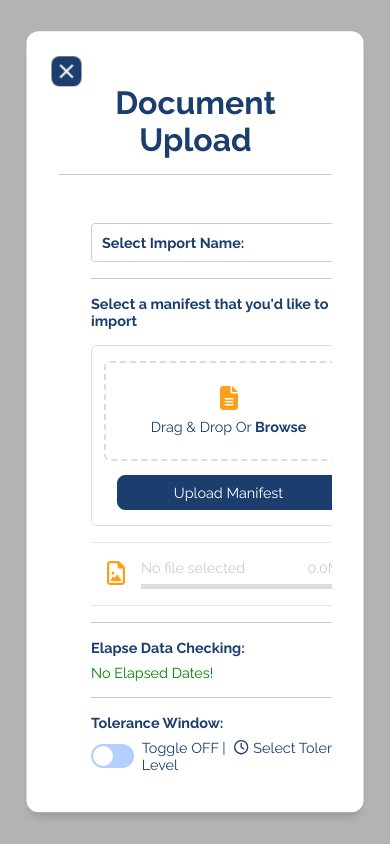
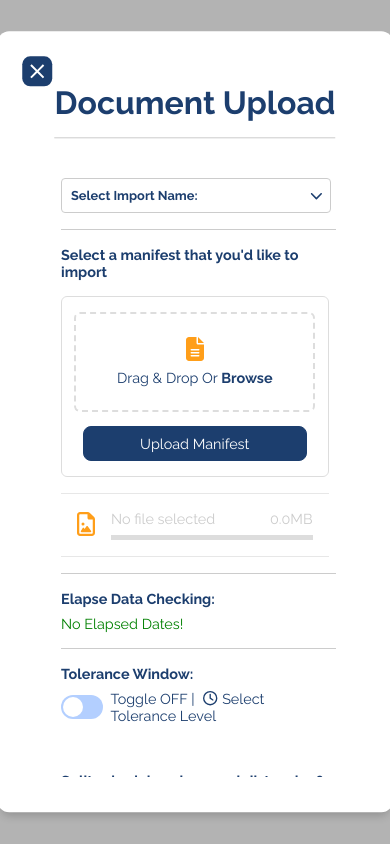
Before and after one commit to nikkibrooks2389/skyhop-frontend-exercise, a React (Create React App) app: page / in a window 390 px wide. Both pictures are taken after a click on the button "Document Upload". Built offline with nearby package versions, Linux system fonts and the light colour scheme.

Commit message:
Update RadioSelect component for assignment styling and responsive design
- Revise RadioSelect component styles to align with assignment specifications.
- Implement responsive adjustments to ensure proper display across various screen sizes.

```diff
--- a/src/App.js
+++ b/src/App.js
@@ -1,8 +1,9 @@
 
-import React, { useState } from 'react';
+import React, { useState, useEffect } from 'react';
 import Button from './components/UI/Button/Button';
 import CustomModal from './components/UI/Modal/CustomModal';
 import DocumentUpload from './components/DocumentUpload/DocumentUpload';
+import { useTheme } from '@mui/material/styles';
 import './App.css';
 
 
@@ -10,15 +11,50 @@ import './App.css';
 
 function App() {
   const [showModal, setShowModal] = useState(false);
+  const [dynamicWidth, setDynamicWidth] = useState('900px'); // Default width
 
   const handleOpenModal = () => setShowModal(true);
   const handleCloseModal = () => setShowModal(false);
+
+  const theme = useTheme();
+
+  useEffect(() => {
+    const handleResize = () => {
+      const screenWidth = window.innerWidth;
+      let width = '900px'; // Default width for large screens
+
+      // Define breakpoints for medium and small screens
+      const mediumScreenWidth = theme.breakpoints.values.md; // Example medium screen width
+      const smallScreenWidth = theme.breakpoints.values.sm; // Example small screen width
+
+      // Set width based on screen size
+      if (screenWidth <= smallScreenWidth) {
+        width = '85vw'; // Full width for small screens
+      } else if (screenWidth <= mediumScreenWidth) {
+        width = '550px'; // Adjust width for medium screens
+      }
+
+      setDynamicWidth(width);
+    };
+
+    // Calculate initial width and add resize event listener
+    handleResize();
+    window.addEventListener('resize', handleResize);
+
+    // Clean up event listener on component unmount
+    return () => {
+      window.removeEventListener('resize', handleResize);
+    };
+  }, []); // Empty dependency array ensures effect runs only once on mount
+
+
   return (
     <div className="App">
       <Button type="primary" onClick={handleOpenModal}>Document Upload </Button>
       <CustomModal open={showModal} handleClose={handleCloseModal}
         ariaLabelledby="document-upload-modal"
         ariaDescribedby="modal-to-upload-documents"
+        width={dynamicWidth}
         closeButtonStyle={{
           backgroundColor: '#1C3E6E',
           padding: '.2rem',
@@ -29,6 +65,7 @@ function App() {
             color: 'white',
           },
         }}>
+
         <DocumentUpload onClose={handleCloseModal} />
       </CustomModal>
     </div>
--- a/src/components/DocumentUpload/ClientSelector/ClientSelector.js
+++ b/src/components/DocumentUpload/ClientSelector/ClientSelector.js
@@ -47,7 +47,7 @@ const ClientSelector = ({ label, options = [], options2 = [], radioValue, select
                             options={option.values}
                             value={selectValues[index].value} // Access value based on index
                             onChange={(selectedValue) => handleSelectInputChange(selectedValue, index)}
-                            style={{ width: "150px" }}
+                            style={{ width: "125px" }}
                         />
                         <FontAwesomeIcon className="clock-icon" icon={faClock} />
                     </div>
--- a/src/components/DocumentUpload/DocumentUpload.css
+++ b/src/components/DocumentUpload/DocumentUpload.css
@@ -5,34 +5,33 @@
     margin-bottom: 0;
 }
 .document-upload{
-    overflow-y: auto; /* Add overflow property to enable vertical scrolling */
-    max-height: 100%;
+
+    height: 100%;
 
 }
 .document-upload-form {
-
-    /* This container now simply serves as a wrapper for the form */
-    padding:2rem;
+    padding:1.5rem 2rem ;
+    overflow-y: auto;
+    height:calc(100% - 9rem);
 }
 
 .form-content-top {
     display: flex;
-    width: 100%;
-    flex-direction: row; /* Ensures children are laid out in a row */
-    gap: 3rem; /* Optional: Adds some space between the sections */
+    max-width: 100%;
+    flex-direction: row;
+    gap: 3rem;
 
 }
 
 
 .form-section-top-left {
-    flex: 60%; /* Takes up 60% of the space */
+    flex: 60%;
     display: flex;
-    flex-direction: column; /* Ensures children are laid out in a column */
-
+    flex-direction: column;
 }
 
 .form-section-top-right {
-    flex: 40%; /* Takes up 40% of the space */
+    flex: 40%;
 }
 
 .form-section-bottom {
@@ -46,3 +45,18 @@
 .form-section-bottom .buttons-wrapper {
    padding-top: 1rem;
 }
+
+@media only screen and (max-width: 960px) {
+    .form-content-top {
+      flex-direction: column;
+
+    }
+
+    .form-section-top-left,
+    .form-section-top-right {
+      flex: none;
+      width: 100%;
+      justify-content: center;
+
+    }
+  }
--- a/src/components/DocumentUpload/DocumentUpload.js
+++ b/src/components/DocumentUpload/DocumentUpload.js
@@ -37,6 +37,7 @@ const DocumentUpload = () => {
         { key: "Testing Center 3", values: ["client5", "client6"] },
         { key: "Testing Center 4", values: ["client7", "client8"] },
     ];
+
 
     // Event handlers
     const handleChange = (value) => {
@@ -125,13 +126,14 @@ const DocumentUpload = () => {
 
                     </div>
                 </div>
-                <SectionWrapper style={{ marginTop: "2rem", display: "flex", flexDirection: "column", alignItems: "center", justifyContent: "center" }} header="Data in the import file is correct. Please press Continue to import">
+                <SectionWrapper style={{ marginTop: "2rem", display: "flex", flexDirection: "column", alignItems: "center", justifyContent: "center" }} header="Data in the import file is correct. Please press Continue to import.">
                     <div className="form-section-bottom">
                         <div className="buttons-wrapper">
-                            <Button type="primary">
+
+                            <Button type="primary" style={{ margin: ".5rem" }}>
                                 Continue Import
                             </Button>
-                            <Button type="outlined">
+                            <Button type="outlined" style={{ margin: ".5rem" }}>
                                 Cancel
                             </Button>
                         </div>
--- a/src/components/UI/CustomSelect/CustomSelect.css
+++ b/src/components/UI/CustomSelect/CustomSelect.css
@@ -15,15 +15,15 @@
   .custom-select-control .chevron{
     color:var(--primaryBlue);
     font-size: .8rem;
-    padding: 10px;
+    padding: 10px 7px;
   }
 
   .select-value{
     color:var(--primaryBlue);
-    font-size: .9rem;
+    font-size: .8rem;
     font-weight: 700;
     font-family: "Raleway", sans-serif;
-    padding: 10px;
+    padding: 9px;
   }
   .custom-options {
     position: absolute;
--- a/src/components/UI/Modal/CustomModal.js
+++ b/src/components/UI/Modal/CustomModal.js
@@ -31,6 +31,7 @@ const defaultStyle = {
   boxShadow: '0 8px 10px -5px rgba(0, 0, 0, 0.2)',
   p: 4,
   textAlign: 'center',
+
 };
 
 function CustomModal({
@@ -58,6 +59,7 @@ function CustomModal({
       BackdropProps={{
         style: backdropStyle,
       }}
+
     >
       <Box sx={style}>
         {showCloseButton && (
@@ -74,6 +76,7 @@ function CustomModal({
 
           >
             <CloseIcon />
+
           </IconButton>
         )}
         {children}
--- a/src/components/UI/RadioSelect/RadioOption/RadioOption.js
+++ b/src/components/UI/RadioSelect/RadioOption/RadioOption.js
@@ -16,13 +16,26 @@ import './RadioOption.css';
 
  */
 
+const RadioOption = ({ option, selected, onClick }) => {
+    // Generate a unique ID for each input to link it with its label
+    const inputId = `radio-option-${option}`;
 
-const RadioOption = ({ option, selected, onClick }) => {
     return (
-        <label className={`radio-option ${selected ? 'selected' : ''}`} onClick={() => onClick(option)}>
-            <input type="radio" value={option} checked={selected} onChange={() => { }} />
-            <span>{option}</span>
-        </label>
+        <li className="radio-option">
+            {/* Apply the radio-input class to visually hide the input */}
+            <input
+                id={inputId}
+                type="radio"
+                value={option}
+                checked={selected}
+                onChange={() => { }} // Add an empty onChange to satisfy React's controlled component requirement
+                className="radio-input"
+            />
+            {/* Use htmlFor to link the label to the input */}
+            <label htmlFor={inputId} className={`radio-label ${selected ? 'selected' : ''}`} onClick={() => onClick(option)}>
+                {option}
+            </label>
+        </li>
     );
 };
 
--- a/src/components/UI/RadioSelect/RadioSelect.css
+++ b/src/components/UI/RadioSelect/RadioSelect.css
@@ -1,5 +1,11 @@
 .radio-select {
   display: flex;
   align-items: flex-start;
+  flex-direction: row;
   font-family: "Raleway", sans-serif;
 }
+
+.radio-select span {
+    margin-right: 0.5rem;
+
+  }
--- a/src/components/UI/RadioSelect/RadioSelect.js
+++ b/src/components/UI/RadioSelect/RadioSelect.js
@@ -33,12 +33,14 @@ const RadioSelect = ({ options = [], onChange, selectedOption }) => {
     return (
         <div className="radio-select">
             {options && options.map((option, index) => (
+                <span key={index}>
                     <RadioOption
                         key={index}
                         option={option}
                         selected={option === selected}
                         onClick={handleClick}
                     />
+                </span>
             ))}
         </div>
     );
--- a/src/index.js
+++ b/src/index.js
@@ -1,12 +1,16 @@
 import React from 'react';
 import ReactDOM from 'react-dom/client';
 import './index.css';
+import { ThemeProvider } from '@mui/material/styles';
+import theme from './theme';
 import App from './App';
 
 
 const root = ReactDOM.createRoot(document.getElementById('root'));
 root.render(
   <React.StrictMode>
-    <App />
+    <ThemeProvider theme={theme}>
+      <App />
+    </ThemeProvider>
   </React.StrictMode>
 );
--- /dev/null
+++ b/src/theme.js
@@ -0,0 +1,16 @@
+import { createTheme } from '@mui/material/styles';
+
+const theme = createTheme({
+    breakpoints: {
+        values: {
+            xs: 450,
+            sm: 600,
+            md: 960,
+            lg: 1280,
+            xl: 1920,
+        },
+    },
+    // Add other global theme configurations here
+});
+
+export default theme;
```
Also changed, not shown: src/components/UI/RadioSelect/RadioOption/RadioOption.css (+36 -21 lines). Lines whose indentation alone changed are shown as unchanged.
